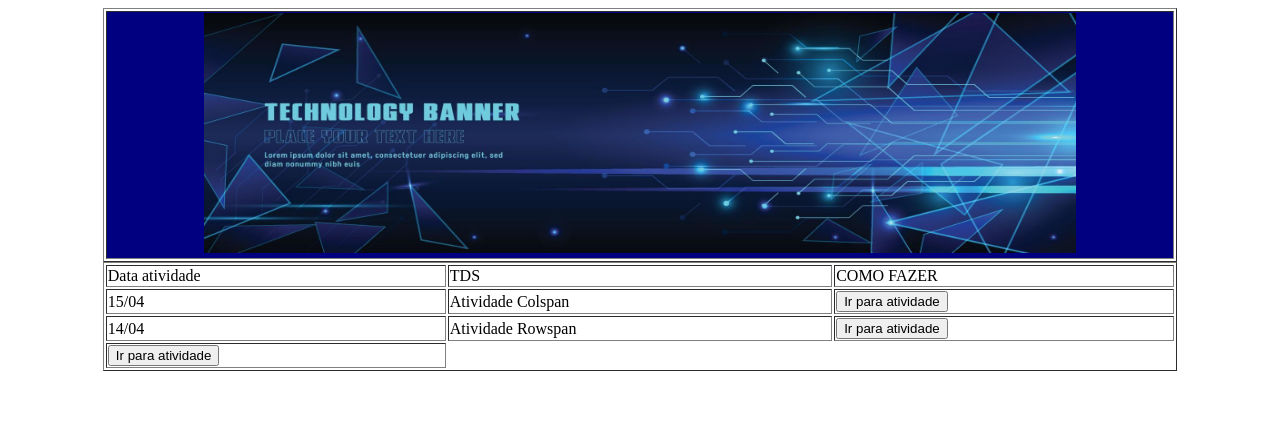
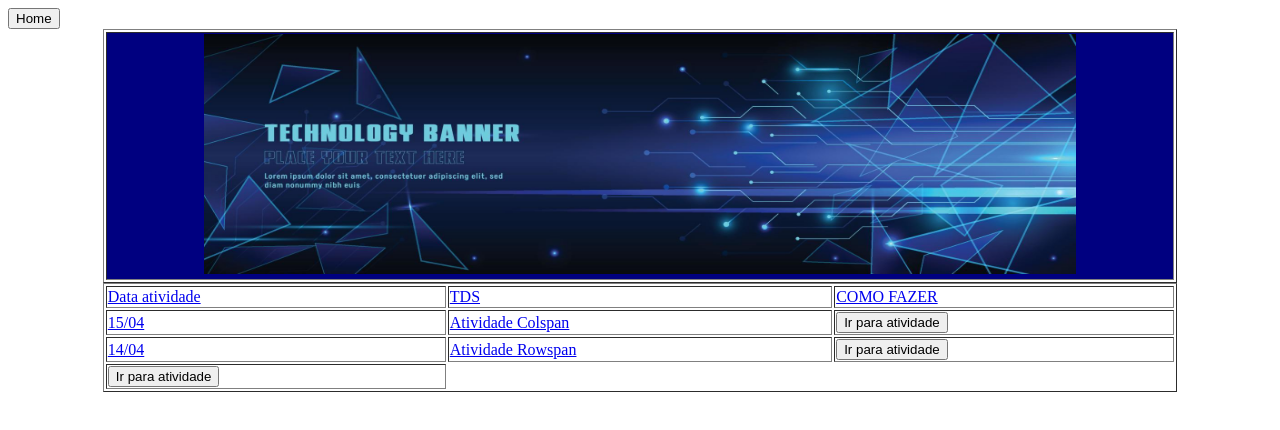
Before and after one commit to juanzingr/sujiruKimimame, a plain HTML site: page index.html in a window 1280 px wide. Drawn offline with Linux system fonts and the light colour scheme.

Commit message:
Update index.html

```diff
--- a/index.html
+++ b/index.html
@@ -4,6 +4,7 @@
             <title>2025</title>
     </head>
     <body>
+        <a href="https://https://juanzingr.github.io/sujiruKimimame/"> <button>Home</button>
 
 
     <table border="1" width="85%" align="center">
```
